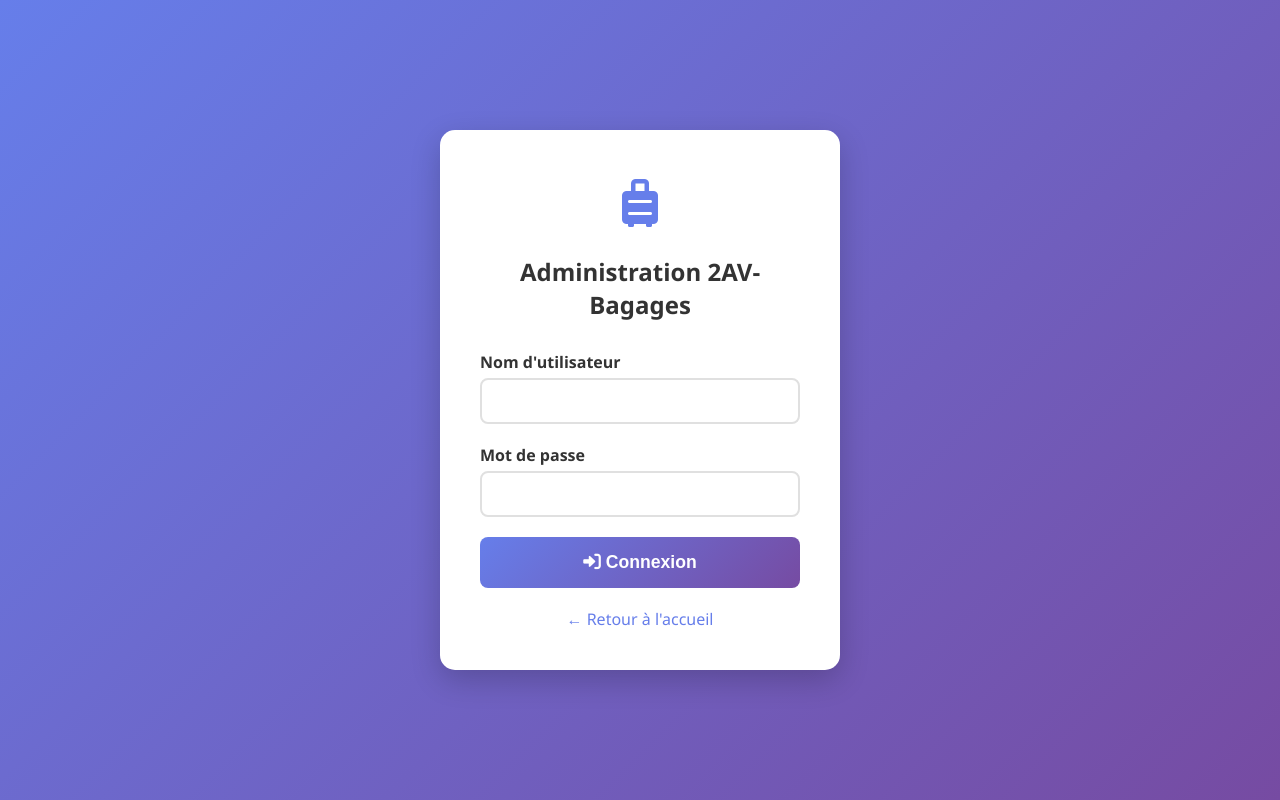
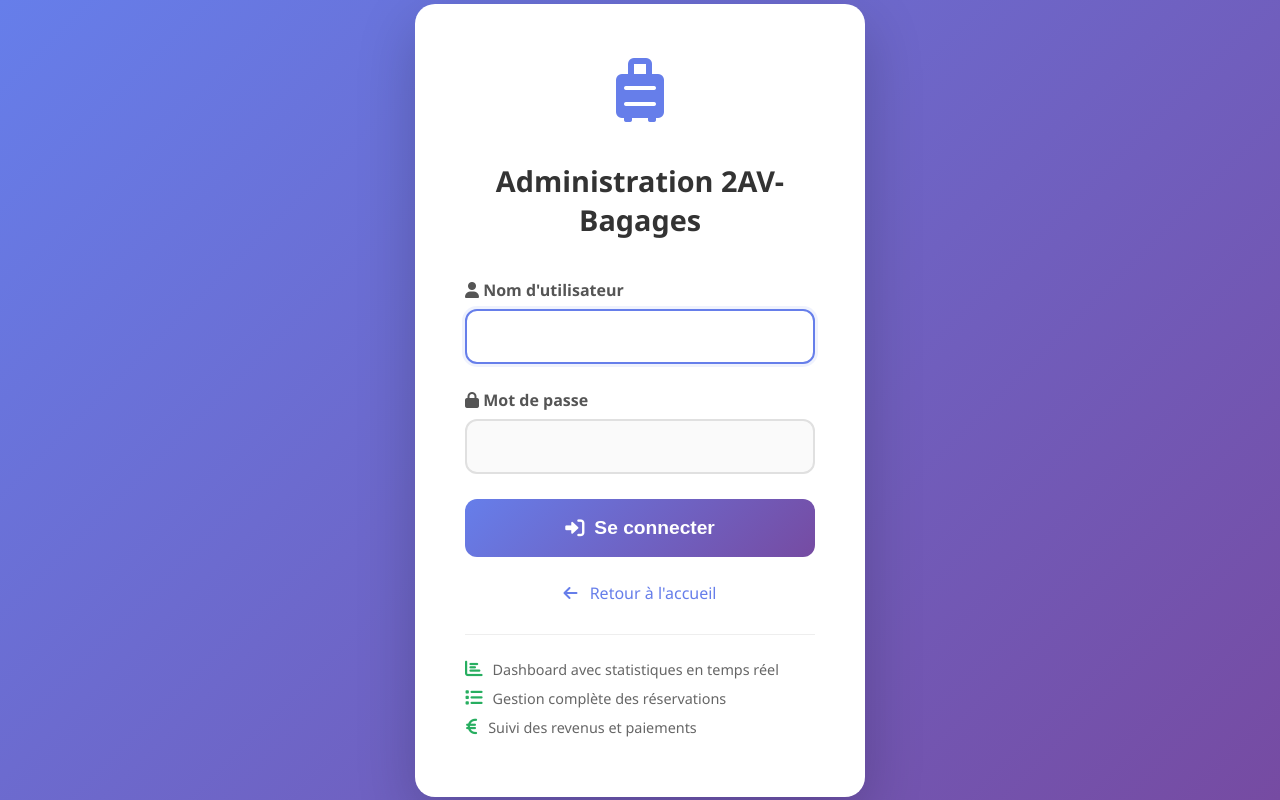
Before and after one commit to foxsalaf/Forgemagerie, a Flask app: page /admin/login in a window 1280 px wide. Run offline with Flask 3, Linux system fonts and the light colour scheme; some libraries are stand-ins or nearby versions.

Commit message:
Update admin_login.html

```diff
--- a/2av-bagages/templates/admin_login.html
+++ b/2av-bagages/templates/admin_login.html
@@ -1,107 +1,242 @@
-{% extends "base.html" %}
+<!DOCTYPE html>
+<html lang="fr">
+<head>
+    <meta charset="UTF-8">
+    <meta name="viewport" content="width=device-width, initial-scale=1.0">
+    <title>Connexion Admin - 2AV-Bagages</title>
+    <link href="https://cdnjs.cloudflare.com/ajax/libs/font-awesome/6.0.0/css/all.min.css" rel="stylesheet">
+    <style>
+        * {
+            margin: 0;
+            padding: 0;
+            box-sizing: border-box;
+        }
 
-{% block title %}Connexion Admin - 2AV-Bagages{% endblock %}
-
-{% block extra_css %}
-<style>
-    .login-container {
+        body {
+            font-family: 'Segoe UI', Tahoma, Geneva, Verdana, sans-serif;
+            background: linear-gradient(135deg, #667eea 0%, #764ba2 100%);
+            min-height: 100vh;
             display: flex;
             justify-content: center;
             align-items: center;
-        min-height: 100vh;
-        background: linear-gradient(135deg, #667eea 0%, #764ba2 100%);
         }
-    .login-box {
+
+        .login-container {
             background: white;
-        padding: 40px;
-        border-radius: 15px;
-        box-shadow: 0 10px 30px rgba(0,0,0,0.2);
+            padding: 50px;
+            border-radius: 20px;
+            box-shadow: 0 20px 60px rgba(0,0,0,0.2);
             width: 100%;
-        max-width: 400px;
+            max-width: 450px;
             text-align: center;
+            animation: slideUp 0.6s ease-out;
         }
+
+        @keyframes slideUp {
+            from {
+                opacity: 0;
+                transform: translateY(30px);
+            }
+            to {
+                opacity: 1;
+                transform: translateY(0);
+            }
+        }
+
+        .login-logo {
+            font-size: 4rem;
+            color: #667eea;
+            margin-bottom: 20px;
+            animation: bounce 2s infinite;
+        }
+
+        @keyframes bounce {
+            0%, 20%, 50%, 80%, 100% {
+                transform: translateY(0);
+            }
+            40% {
+                transform: translateY(-10px);
+            }
+            60% {
+                transform: translateY(-5px);
+            }
+        }
+
+        .login-title {
+            color: #333;
+            margin-bottom: 40px;
+            font-size: 1.8rem;
+            font-weight: 600;
+        }
+
         .form-group {
-        margin-bottom: 20px;
+            margin-bottom: 25px;
             text-align: left;
         }
+
         .form-group label {
             display: block;
-        margin-bottom: 5px;
+            margin-bottom: 8px;
+            color: #555;
             font-weight: 600;
-        color: #333;
+            font-size: 1rem;
         }
+
         .form-control {
             width: 100%;
-        padding: 12px;
+            padding: 15px;
             border: 2px solid #e0e0e0;
-        border-radius: 8px;
-        font-size: 1rem;
+            border-radius: 12px;
+            font-size: 1.1rem;
+            transition: all 0.3s ease;
+            background: #fafafa;
         }
+
         .form-control:focus {
             outline: none;
             border-color: #667eea;
+            background: white;
+            box-shadow: 0 0 0 3px rgba(102, 126, 234, 0.1);
         }
+
         .btn-login {
             width: 100%;
-        padding: 15px;
+            padding: 18px;
             background: linear-gradient(135deg, #667eea 0%, #764ba2 100%);
             color: white;
             border: none;
-        border-radius: 8px;
-        font-size: 1.1rem;
+            border-radius: 12px;
+            font-size: 1.2rem;
             font-weight: 600;
             cursor: pointer;
-        transition: transform 0.2s;
+            transition: all 0.3s ease;
+            display: flex;
+            align-items: center;
+            justify-content: center;
+            gap: 10px;
         }
+
         .btn-login:hover {
             transform: translateY(-2px);
+            box-shadow: 0 10px 25px rgba(102, 126, 234, 0.3);
         }
+
+        .btn-login:active {
+            transform: translateY(0);
+        }
+
         .alert {
-        padding: 10px;
-        margin-bottom: 20px;
-        border-radius: 5px;
+            padding: 15px;
+            margin-bottom: 25px;
+            border-radius: 10px;
             background: #fee;
             border: 1px solid #fcc;
             color: #c33;
+            animation: shake 0.5s ease-in-out;
+        }
+
+        @keyframes shake {
+            0%, 100% { transform: translateX(0); }
+            25% { transform: translateX(-5px); }
+            75% { transform: translateX(5px); }
+        }
+
+        .back-link {
+            margin-top: 25px;
+            display: block;
+            color: #667eea;
+            text-decoration: none;
+            font-weight: 500;
+            transition: color 0.3s ease;
+        }
+
+        .back-link:hover {
+            color: #5a6fd8;
+        }
+
+        .back-link i {
+            margin-right: 8px;
+        }
+
+        .login-features {
+            margin-top: 30px;
+            padding-top: 25px;
+            border-top: 1px solid #eee;
+            font-size: 0.9rem;
+            color: #666;
+        }
+
+        .feature-item {
+            display: flex;
+            align-items: center;
+            margin-bottom: 10px;
+            gap: 10px;
+        }
+
+        .feature-icon {
+            color: #27ae60;
+            font-size: 1.1rem;
         }
     </style>
-{% endblock %}
-
-{% block content %}
+</head>
+<body>
     <div class="login-container">
-    <div class="login-box">
-        <div style="font-size: 3rem; color: #667eea; margin-bottom: 20px;">
+        <div class="login-logo">
             <i class="fas fa-suitcase-rolling"></i>
         </div>
-        <h2 style="color: #333; margin-bottom: 30px;">Administration 2AV-Bagages</h2>
+        <h2 class="login-title">Administration 2AV-Bagages</h2>
 
         {% with messages = get_flashed_messages() %}
             {% if messages %}
                 {% for message in messages %}
-                    <div class="alert">{{ message }}</div>
+                    <div class="alert">
+                        <i class="fas fa-exclamation-triangle"></i>
+                        {{ message }}
+                    </div>
                 {% endfor %}
             {% endif %}
         {% endwith %}
 
         <form action="{{ url_for('admin_auth') }}" method="POST">
             <div class="form-group">
-                <label for="username">Nom d'utilisateur</label>
-                <input type="text" id="username" name="username" class="form-control" required>
+                <label for="username">
+                    <i class="fas fa-user"></i> Nom d'utilisateur
+                </label>
+                <input type="text" id="username" name="username" class="form-control" required autofocus>
             </div>
 
             <div class="form-group">
-                <label for="password">Mot de passe</label>
+                <label for="password">
+                    <i class="fas fa-lock"></i> Mot de passe
+                </label>
                 <input type="password" id="password" name="password" class="form-control" required>
             </div>
 
             <button type="submit" class="btn-login">
-                <i class="fas fa-sign-in-alt"></i> Connexion
+                <i class="fas fa-sign-in-alt"></i>
+                Se connecter
             </button>
         </form>
 
-        <div style="margin-top: 20px;">
-            <a href="/" style="color: #667eea; text-decoration: none;">← Retour à l'accueil</a>
+        <a href="{{ url_for('index') }}" class="back-link">
+            <i class="fas fa-arrow-left"></i>
+            Retour à l'accueil
+        </a>
+
+        <div class="login-features">
+            <div class="feature-item">
+                <i class="fas fa-chart-bar feature-icon"></i>
+                <span>Dashboard avec statistiques en temps réel</span>
+            </div>
+            <div class="feature-item">
+                <i class="fas fa-list feature-icon"></i>
+                <span>Gestion complète des réservations</span>
+            </div>
+            <div class="feature-item">
+                <i class="fas fa-euro-sign feature-icon"></i>
+                <span>Suivi des revenus et paiements</span>
             </div>
         </div>
     </div>
-{% endblock %}
+</body>
+</html>
```
Lines whose indentation alone changed are shown as unchanged.
